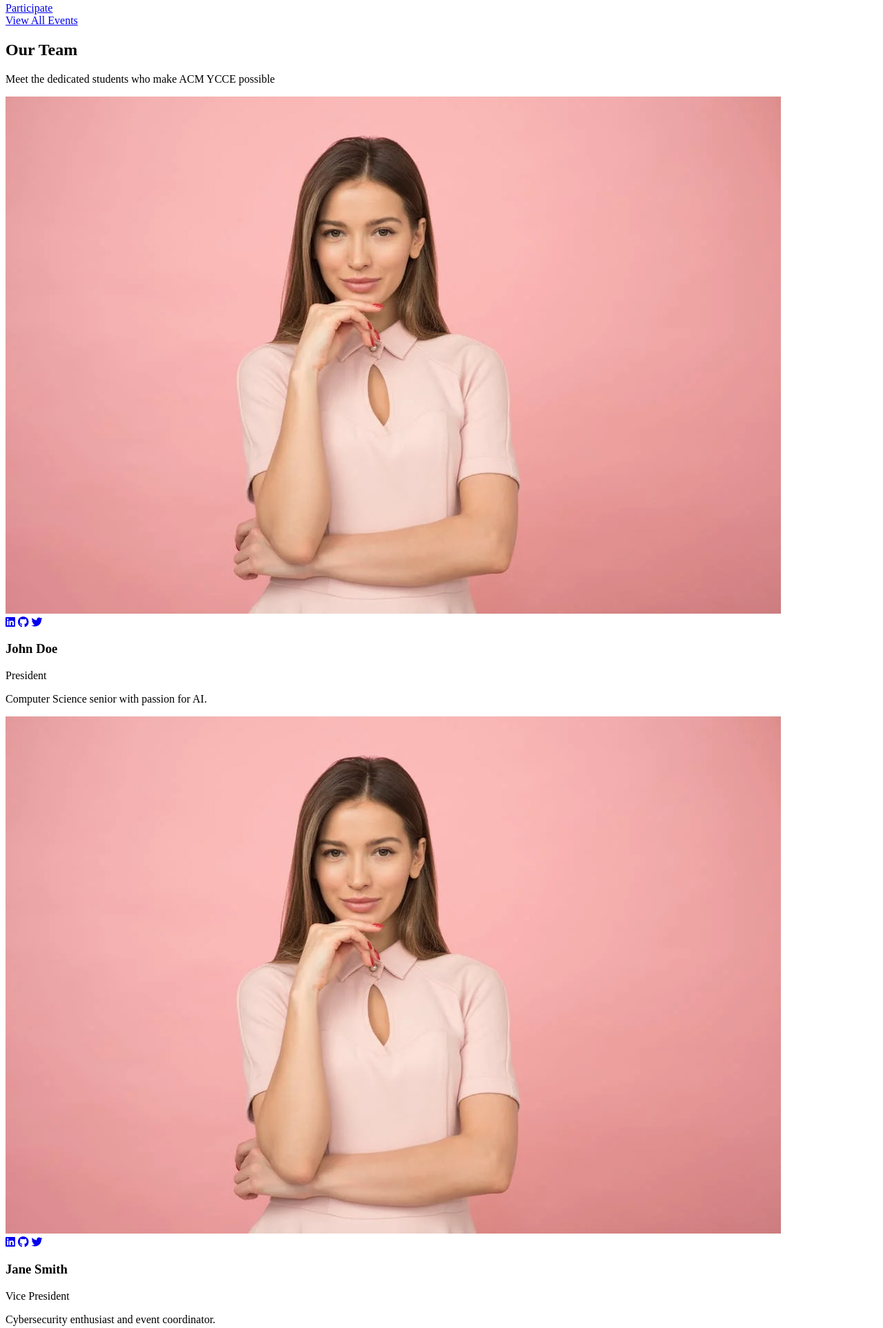
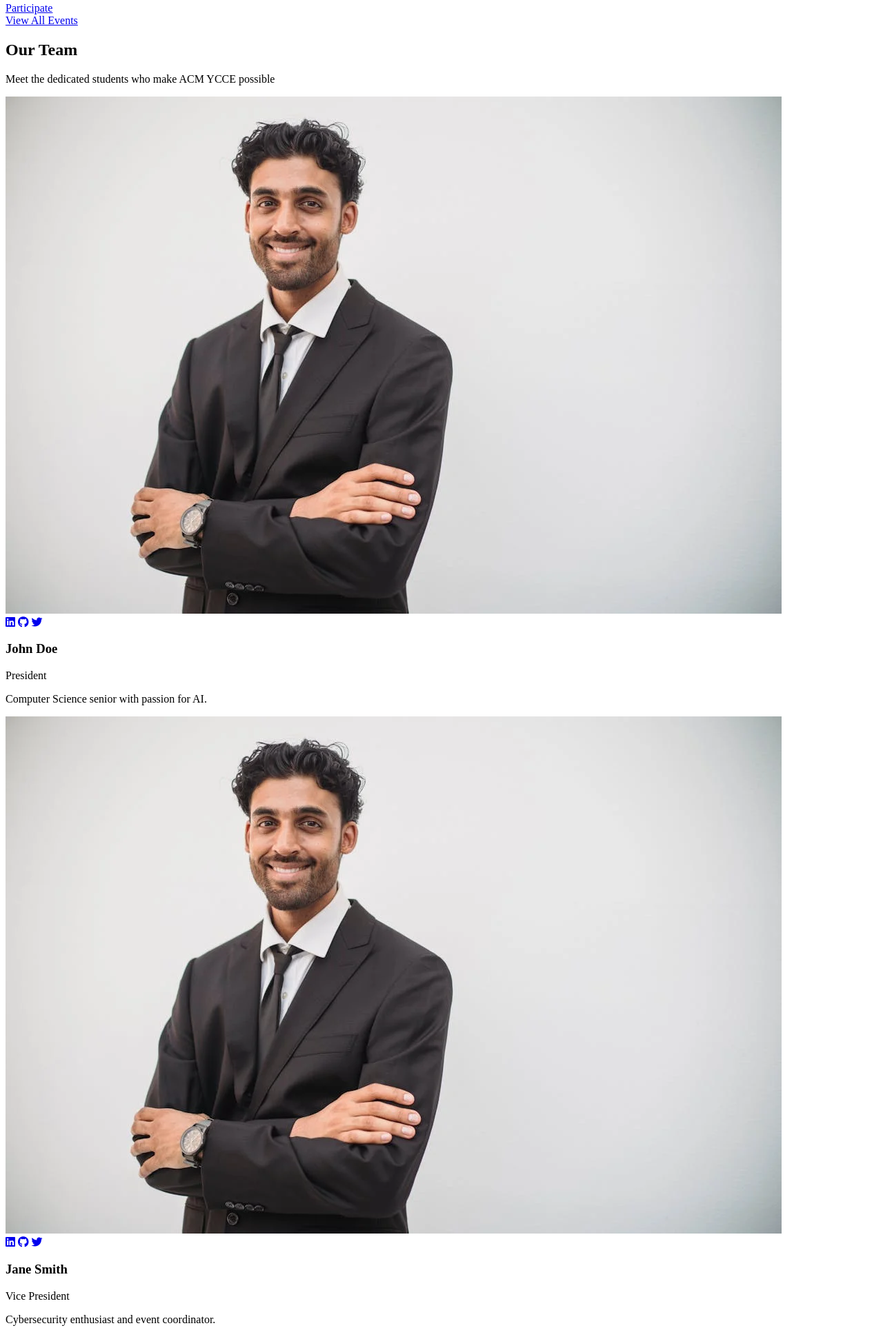
Before and after one commit to Suyash2304/acm-ycce-the-css-showdown, a plain HTML site: page index.html in a window 1280 px wide. Shown: the part 1542-3468 px from the top of the page at 69% size. Drawn offline with Linux system fonts and the light colour scheme.

Commit message:
Updated image paths for team members in index.html to ensure consistency and accuracy in asset references.

```diff
--- a/index.html
+++ b/index.html
@@ -151,7 +151,7 @@
                 <!-- Team Member 1 -->
                 <div>
                     <div>
-                        <img src="assets/member.webp" alt="Team Member">
+                        <img src="assets/team-member.webp" alt="Team Member">
                         <div>
                             <!-- Social Media Links -->
                             <a href="#"><i class="fab fa-linkedin"></i></a>
@@ -167,7 +167,7 @@
                 <!-- Team Member 2 -->
                 <div>
                     <div>
-                        <img src="assets/member.webp" alt="Team Member">
+                        <img src="assets/team-member.webp" alt="Team Member">
                         <div>
                             <a href="#"><i class="fab fa-linkedin"></i></a>
                             <a href="#"><i class="fab fa-github"></i></a>
@@ -182,7 +182,7 @@
                 <!-- Team Member 3 -->
                 <div>
                     <div>
-                        <img src="assets/member.webp" alt="Team Member">
+                        <img src="assets/team-member.webp" alt="Team Member">
                         <div>
                             <a href="#"><i class="fab fa-linkedin"></i></a>
                             <a href="#"><i class="fab fa-github"></i></a>
@@ -197,7 +197,7 @@
                 <!-- Team Member 4 -->
                 <div>
                     <div>
-                        <img src="assets/member.webp" alt="Team Member">
+                        <img src="assets/team-member.webp" alt="Team Member">
                         <div>
                             <a href="#"><i class="fab fa-linkedin"></i></a>
                             <a href="#"><i class="fab fa-github"></i></a>
```
Also changed, not shown: assets/team-member.webp (added).
